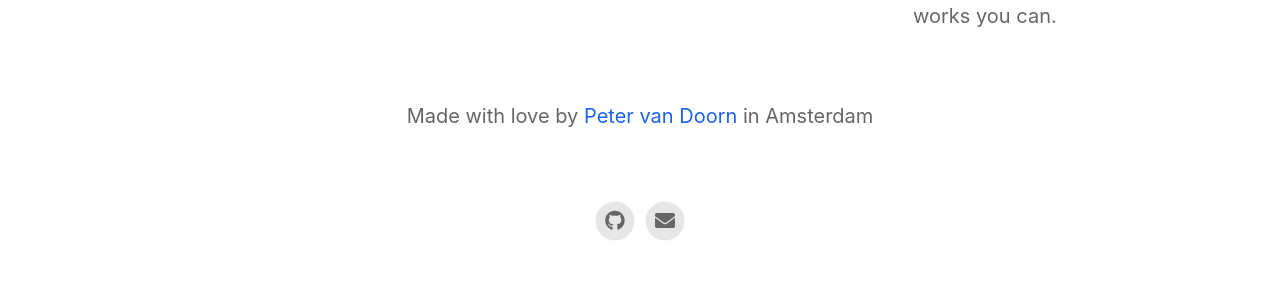
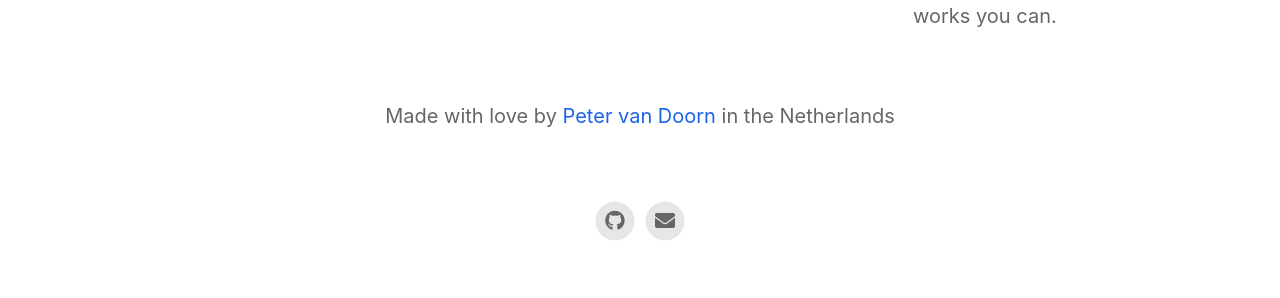
Before and after one commit to two-trick-pony-NL/PhotoScavenger, a Jekyll site: the page built from docs/index.html, in a window 1280 px wide. Shown: the part 1462-1760 px from the top of the page. Built offline with Jekyll 4.4.1, drawn with Linux system fonts in a browser that asks for light colours; nearby versions of some CDN libraries.

Commit message:
changes to config

```diff
--- a/docs/_config.yml
+++ b/docs/_config.yml
@@ -22,7 +22,7 @@ enable_smart_app_banner                   : true
 # Information About Yourself
 your_name                                 : Peter van Doorn
 your_link                                 : https://petervandoorn.com
-your_city                                 : Amsterdam
+your_city                                 : the Netherlands
 email_address                             : photoscavenger@petervandoorn.com
 facebook_username                         :
 instagram_username                        :
```
